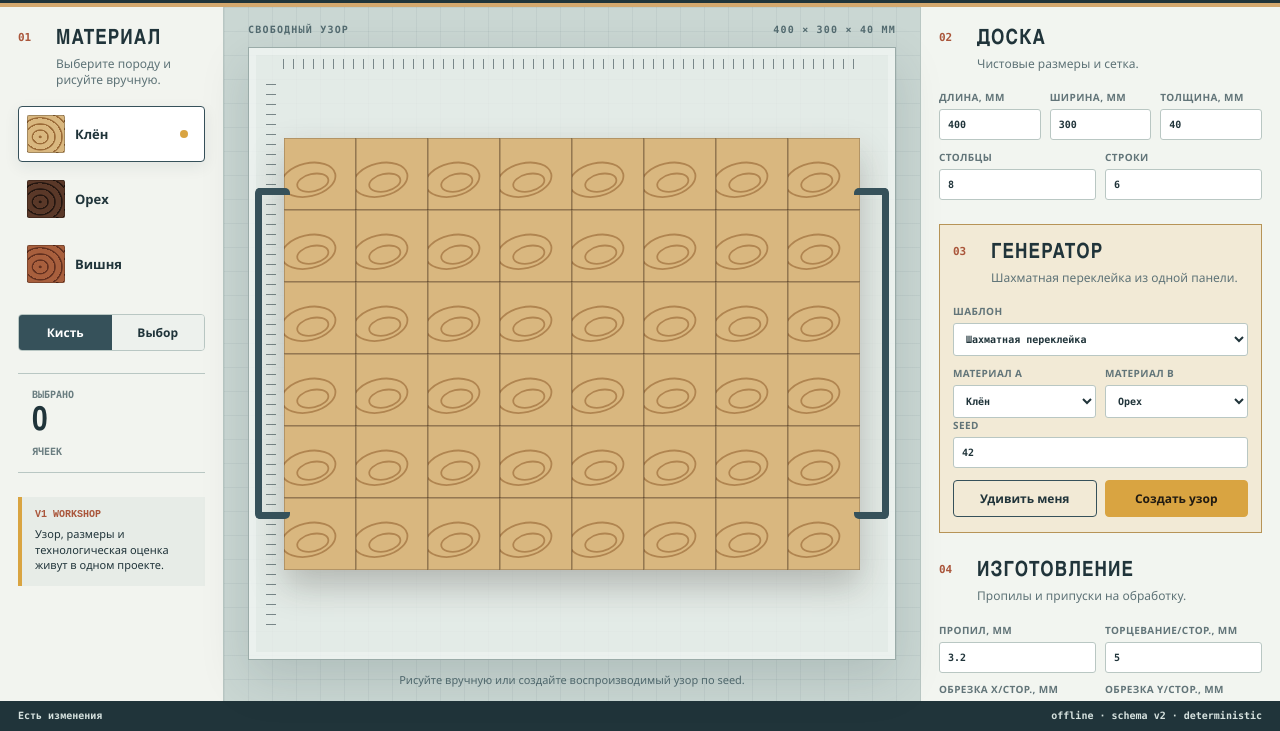
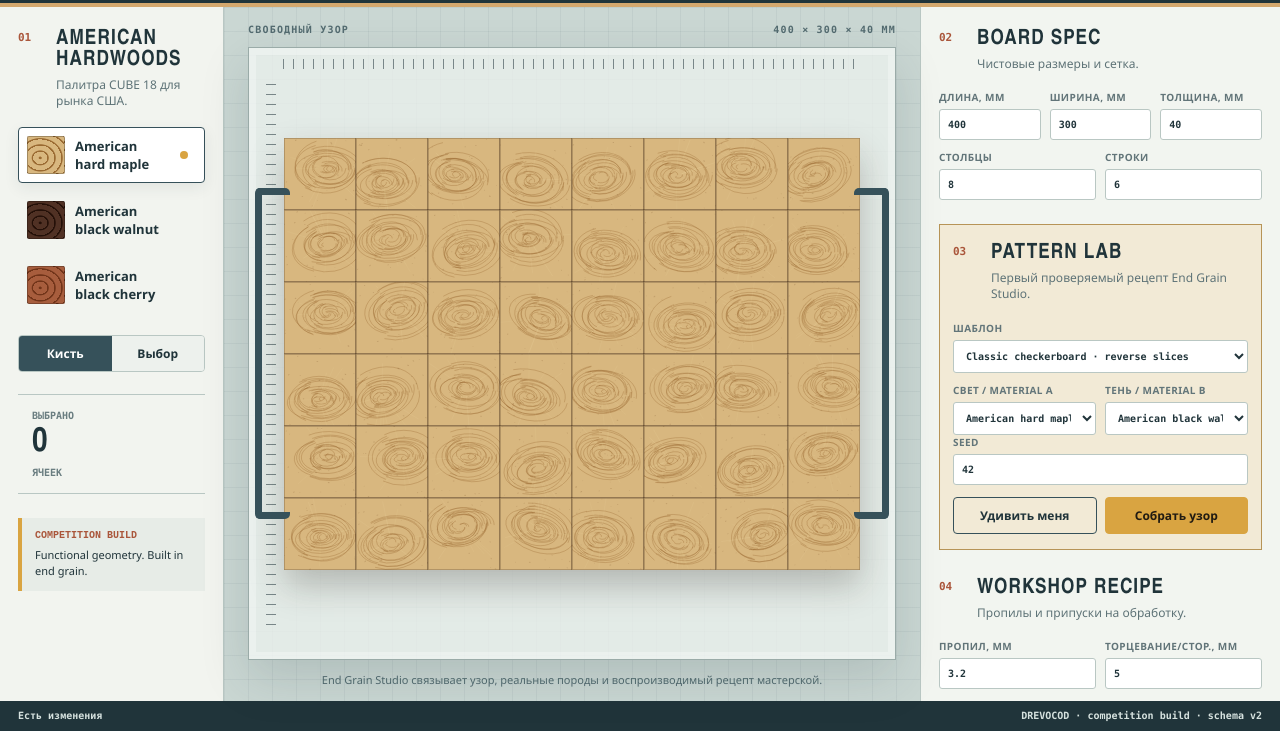
Before and after one commit to Romario499/end-grain-board-generator, a website with bundled scripts: page index.html in a window 1280 px wide. Shown: the part 69-800 px from the top of the page. Built offline with nearby package versions, Linux system fonts and the light colour scheme.

Commit message:
feat-drevocod-competition-build

```diff
--- a/index.html
+++ b/index.html
@@ -4,51 +4,49 @@
     <meta charset="utf-8">
     <meta name="viewport" content="width=device-width, initial-scale=1">
     <meta name="theme-color" content="#20343a">
-    <title>Торец — генератор торцевых досок</title>
+    <title>DREVOCOD — End Grain Studio</title>
     <link rel="stylesheet" href="./src/styles/app.css">
   </head>
   <body>
     <div class="app" id="app">
       <header class="topbar">
-        <div class="brand" aria-label="Торец"><span class="brand-mark" aria-hidden="true"></span><div><strong>Торец</strong><small>workshop generator</small></div></div>
+        <div class="brand" aria-label="DREVOCOD End Grain Studio"><span class="brand-mark" aria-hidden="true"></span><div><strong>DREVOCOD</strong><small>END GRAIN STUDIO</small></div></div>
         <label class="project-name"><span class="sr-only">Название проекта</span><input id="project-name" maxlength="80"></label>
-        <nav class="project-actions" aria-label="Проект">
-          <button id="new-project" class="button ghost">Новый</button><button id="open-project" class="button ghost">Открыть</button><button id="save-project" class="button">Сохранить</button><button id="export-project" class="button accent">Экспорт PNG</button>
-        </nav>
+        <nav class="project-actions" aria-label="Проект"><button id="new-project" class="button ghost">Новый вариант</button><button id="open-project" class="button ghost">Открыть</button><button id="save-project" class="button">Сохранить</button><button id="export-project" class="button accent">Экспорт PNG</button></nav>
       </header>
 
       <main class="workspace">
         <aside class="panel material-panel">
-          <div class="panel-heading"><span>01</span><div><h2>Материал</h2><p>Выберите породу и рисуйте вручную.</p></div></div>
+          <div class="panel-heading"><span>01</span><div><h2>American hardwoods</h2><p>Палитра CUBE 18 для рынка США.</p></div></div>
           <div id="materials" class="materials"></div>
           <div class="segmented" aria-label="Инструмент"><button id="tool-paint" data-tool="paint">Кисть</button><button id="tool-select" data-tool="select">Выбор</button></div>
           <div class="selection-box"><small>Выбрано</small><strong id="selection-count">0</strong><span>ячеек</span></div>
-          <div class="workshop-note"><strong>V1 WORKSHOP</strong><span>Узор, размеры и технологическая оценка живут в одном проекте.</span></div>
+          <div class="workshop-note"><strong>COMPETITION BUILD</strong><span>Functional geometry. Built in end grain.</span></div>
         </aside>
 
         <section class="board-stage" aria-label="Рабочая область">
           <div class="stage-label"><span id="pattern-label">Свободный узор</span><span id="board-summary"></span></div>
-          <div class="jig" id="canvas-wrap"><div class="ruler ruler-x" aria-hidden="true"></div><div class="ruler ruler-y" aria-hidden="true"></div><canvas id="board-canvas" aria-label="Узор доски"></canvas></div>
-          <p class="stage-hint">Рисуйте вручную или создайте воспроизводимый узор по seed.</p>
+          <div class="jig" id="canvas-wrap"><div class="ruler ruler-x" aria-hidden="true"></div><div class="ruler ruler-y" aria-hidden="true"></div><canvas id="board-canvas" aria-label="Узор торцевой доски"></canvas></div>
+          <p class="stage-hint">End Grain Studio связывает узор, реальные породы и воспроизводимый рецепт мастерской.</p>
         </section>
 
         <aside class="panel controls-panel">
           <section>
-            <div class="panel-heading"><span>02</span><div><h2>Доска</h2><p>Чистовые размеры и сетка.</p></div></div>
+            <div class="panel-heading"><span>02</span><div><h2>Board spec</h2><p>Чистовые размеры и сетка.</p></div></div>
             <div class="fields board-fields"><label>Длина, мм<input id="length-mm" type="number" min="50" max="3000" step="0.1"></label><label>Ширина, мм<input id="width-mm" type="number" min="50" max="3000" step="0.1"></label><label>Толщина, мм<input id="thickness-mm" type="number" min="5" max="300" step="0.1"></label></div>
             <div class="fields two"><label>Столбцы<input id="grid-columns" type="number" min="1" max="64" step="1"></label><label>Строки<input id="grid-rows" type="number" min="1" max="64" step="1"></label></div>
           </section>
 
           <section class="generator-card">
-            <div class="panel-heading compact"><span>03</span><div><h2>Генератор</h2><p>Шахматная переклейка из одной панели.</p></div></div>
-            <label class="field-label">Шаблон<select id="pattern-template"><option value="classic-checkerboard-reverse-slices">Шахматная переклейка</option></select></label>
-            <div class="fields two"><label>Материал A<select id="pattern-material-a"></select></label><label>Материал B<select id="pattern-material-b"></select></label></div>
+            <div class="panel-heading compact"><span>03</span><div><h2>Pattern lab</h2><p>Первый проверяемый рецепт End Grain Studio.</p></div></div>
+            <label class="field-label">Шаблон<select id="pattern-template"><option value="classic-checkerboard-reverse-slices">Classic checkerboard · reverse slices</option></select></label>
+            <div class="fields two"><label>Свет / Material A<select id="pattern-material-a"></select></label><label>Тень / Material B<select id="pattern-material-b"></select></label></div>
             <label class="field-label">Seed<input id="pattern-seed" inputmode="text" value="42"></label>
-            <div class="generator-actions"><button id="surprise-pattern" class="button ghost-dark">Удивить меня</button><button id="generate-pattern" class="button accent">Создать узор</button></div>
+            <div class="generator-actions"><button id="surprise-pattern" class="button ghost-dark">Удивить меня</button><button id="generate-pattern" class="button accent">Собрать узор</button></div>
           </section>
 
           <section>
-            <div class="panel-heading compact"><span>04</span><div><h2>Изготовление</h2><p>Пропилы и припуски на обработку.</p></div></div>
+            <div class="panel-heading compact"><span>04</span><div><h2>Workshop recipe</h2><p>Пропилы и припуски на обработку.</p></div></div>
             <div class="fields two manufacturing-fields"><label>Пропил, мм<input id="kerf-mm" type="number" min="0" step="0.1" value="3.2"></label><label>Торцевание/стор., мм<input id="end-trim-mm" type="number" min="0" step="0.1" value="5"></label><label>Обрезка X/стор., мм<input id="trim-x-mm" type="number" min="0" step="0.1" value="5"></label><label>Обрезка Y/стор., мм<input id="trim-y-mm" type="number" min="0" step="0.1" value="5"></label><label>Строгание/пл., мм<input id="planing-mm" type="number" min="0" step="0.1" value="1"></label><label>Шлифовка/пл., мм<input id="sanding-mm" type="number" min="0" step="0.1" value="0.5"></label></div>
             <div class="recipe-status"><span id="recipe-status">ОЦЕНКА</span><small id="recipe-diagnostic">Заполните склад для полной проверки реализуемости.</small></div>
             <div class="metrics"><div><span>Ячейка</span><strong id="recipe-cell">—</strong></div><div><span>Срез</span><strong id="recipe-slice">—</strong></div><div><span>Первая панель</span><strong id="recipe-panel">—</strong></div><div><span>Поперечных пилов</span><strong id="recipe-cuts">—</strong></div><div><span>Заготовка</span><strong id="recipe-gross">—</strong></div><div><span>Отход</span><strong id="recipe-waste">—</strong></div></div>
@@ -56,14 +54,11 @@
             <button id="print-recipe" class="button print-button">Печать инструкции</button>
           </section>
 
-          <section>
-            <div class="panel-heading compact"><span>05</span><div><h2>Ориентация</h2><p>Для выбранных ячеек.</p></div></div>
-            <div class="transform-grid"><button id="rotate-cw" class="tool-button"><span aria-hidden="true">↻</span>Повернуть</button><button id="mirror-lr" class="tool-button"><span aria-hidden="true">↔</span>Слева направо</button><button id="mirror-tb" class="tool-button"><span aria-hidden="true">↕</span>Сверху вниз</button></div>
-          </section>
+          <section><div class="panel-heading compact"><span>05</span><div><h2>Orientation</h2><p>Для выбранных ячеек.</p></div></div><div class="transform-grid"><button id="rotate-cw" class="tool-button"><span aria-hidden="true">↻</span>Повернуть</button><button id="mirror-lr" class="tool-button"><span aria-hidden="true">↔</span>Слева направо</button><button id="mirror-tb" class="tool-button"><span aria-hidden="true">↕</span>Сверху вниз</button></div></section>
         </aside>
       </main>
 
-      <footer class="statusbar"><span id="save-state"></span><span id="error-message" role="alert"></span><span>offline · schema v2 · deterministic</span></footer>
+      <footer class="statusbar"><span id="save-state"></span><span id="error-message" role="alert"></span><span>DREVOCOD · competition build · schema v2</span></footer>
       <dialog id="open-dialog"><form method="dialog"><header><h2>Открыть проект</h2><button value="cancel" aria-label="Закрыть">×</button></header><div id="project-list" class="project-list"></div></form></dialog>
       <dialog id="unsaved-dialog"><form method="dialog"><h2>Есть несохранённые изменения</h2><p>Сохранить их перед переходом?</p><div class="dialog-actions"><button value="cancel" data-decision="cancel">Отмена</button><button value="discard" data-decision="discard">Не сохранять</button><button value="save" data-decision="save" class="accent">Сохранить</button></div></form></dialog>
       <dialog id="resize-dialog"><form method="dialog"><h2>Уменьшить сетку?</h2><p>Ячейки справа или снизу будут удалены.</p><div class="dialog-actions"><button value="cancel">Отмена</button><button value="confirm" class="accent">Уменьшить</button></div></form></dialog>
--- a/src/materials/catalog.js
+++ b/src/materials/catalog.js
@@ -1,23 +1,23 @@
 export const BUILT_IN_MATERIALS = Object.freeze([
   Object.freeze({
     id: 'maple',
-    name: 'Клён',
-    baseColor: '#d9b77f',
-    accentColor: '#9b6b38',
-    textureKey: 'rings-soft',
+    name: 'American hard maple',
+    baseColor: '#d8b77f',
+    accentColor: '#9a6a32',
+    textureKey: 'american-hard-maple-end-grain',
   }),
   Object.freeze({
     id: 'walnut',
-    name: 'Орех',
-    baseColor: '#5a3828',
-    accentColor: '#241610',
-    textureKey: 'rings-bold',
+    name: 'American black walnut',
+    baseColor: '#503124',
+    accentColor: '#241008',
+    textureKey: 'american-black-walnut-end-grain',
   }),
   Object.freeze({
     id: 'cherry',
-    name: 'Вишня',
-    baseColor: '#a85f3d',
-    accentColor: '#63301f',
-    textureKey: 'rings-offset',
+    name: 'American black cherry',
+    baseColor: '#a75d3d',
+    accentColor: '#713419',
+    textureKey: 'american-black-cherry-end-grain',
   }),
 ]);
--- a/src/rendering/canvas-renderer.js
+++ b/src/rendering/canvas-renderer.js
@@ -1,8 +1,74 @@
 import { getOrientationMatrix } from '../domain/transform-engine.js';
+import { buildWoodTexturePlan } from './wood-texture-plan.js';
+
+function drawRings(context, texture, unit) {
+  const centerX = texture.center.x * unit;
+  const centerY = texture.center.y * unit;
+  context.strokeStyle = texture.profile.ringColor;
+  context.lineWidth = Math.max(0.65, unit * 0.012);
+  context.lineCap = 'round';
+  context.globalAlpha = texture.profile.ringAlpha;
+
+  for (const ring of texture.rings) {
+    for (let contour = 0; contour < 3; contour += 1) {
+      const phase = ring.phase + contour * 2.094;
+      const drift = ring.wobble * unit;
+      const radiusX = Math.max(1, (ring.radius + ring.wobble * Math.sin(phase * 1.7)) * unit);
+      const radiusY = Math.max(1, radiusX * (ring.aspect + ring.wobble * Math.cos(phase * 1.3)));
+      context.beginPath();
+      context.ellipse(
+        centerX + Math.cos(phase) * drift,
+        centerY + Math.sin(phase) * drift,
+        radiusX,
+        radiusY,
+        ring.rotation,
+        contour * 2.094,
+        (contour + 1) * 2.094 + 0.1,
+      );
+      context.stroke();
+    }
+  }
+}
+
+function drawPores(context, texture, unit) {
+  context.fillStyle = texture.profile.poreColor;
+  for (const pore of texture.pores) {
+    context.globalAlpha = pore.alpha;
+    context.beginPath();
+    context.ellipse(
+      pore.x * unit,
+      pore.y * unit,
+      Math.max(0.45, pore.radius * unit),
+      Math.max(0.3, pore.radius * unit * 0.58),
+      pore.x * 1.8,
+      0,
+      Math.PI * 2,
+    );
+    context.fill();
+  }
+}
+
+function drawRays(context, texture, unit) {
+  const centerX = texture.center.x * unit;
+  const centerY = texture.center.y * unit;
+  context.strokeStyle = texture.profile.rayColor;
+  context.lineCap = 'round';
+  for (const ray of texture.rays) {
+    const start = ray.start * unit;
+    const end = (ray.start + ray.length) * unit;
+    context.globalAlpha = ray.alpha;
+    context.lineWidth = Math.max(0.45, ray.width * unit);
+    context.beginPath();
+    context.moveTo(centerX + Math.cos(ray.angle) * start, centerY + Math.sin(ray.angle) * start);
+    context.lineTo(centerX + Math.cos(ray.angle) * end, centerY + Math.sin(ray.angle) * end);
+    context.stroke();
+  }
+}
 
 function drawTexture(context, cell) {
   const [a, b, c, d] = getOrientationMatrix(cell.orientation);
   const unit = Math.min(cell.width, cell.height);
+  const texture = buildWoodTexturePlan(cell);
 
   context.save();
   context.beginPath();
@@ -10,16 +76,9 @@ function drawTexture(context, cell) {
   context.clip();
   context.translate(cell.x + cell.width / 2, cell.y + cell.height / 2);
   context.transform(a, c, b, d, 0, 0);
-  context.strokeStyle = cell.material.accentColor;
-  context.lineWidth = Math.max(1, unit * 0.025);
-  context.globalAlpha = 0.65;
-
-  context.beginPath();
-  context.ellipse(-unit * 0.16, unit * 0.08, unit * 0.38, unit * 0.23, -0.22, 0, Math.PI * 2);
-  context.stroke();
-  context.beginPath();
-  context.ellipse(-unit * 0.1, unit * 0.12, unit * 0.22, unit * 0.12, -0.22, 0, Math.PI * 2);
-  context.stroke();
+  drawRings(context, texture, unit);
+  drawPores(context, texture, unit);
+  drawRays(context, texture, unit);
   context.restore();
 }
 
@@ -33,6 +92,7 @@ export function drawBoard(context, plan) {
     context.fillRect(cell.x, cell.y, cell.width, cell.height);
     drawTexture(context, cell);
     context.strokeStyle = 'rgba(34, 20, 12, 0.32)';
+    context.globalAlpha = 1;
     context.lineWidth = Math.max(0.5, Math.min(cell.width, cell.height) * 0.018);
     context.strokeRect(cell.x, cell.y, cell.width, cell.height);
 
--- /dev/null
+++ b/src/rendering/wood-texture-plan.js
@@ -0,0 +1,61 @@
+const PROFILES = Object.freeze({
+  maple: Object.freeze({ ringColor: '#9a6a32', ringAlpha: 0.38, ringCount: 11, poreColor: '#6f451f', poreAlpha: 0.25, poreRadius: 0.009, poreCount: 24, rayColor: '#fff0bd', rayAlpha: 0.16, rayCount: 9 }),
+  walnut: Object.freeze({ ringColor: '#241008', ringAlpha: 0.48, ringCount: 9, poreColor: '#120806', poreAlpha: 0.48, poreRadius: 0.018, poreCount: 42, rayColor: '#bd8155', rayAlpha: 0.13, rayCount: 6 }),
+  cherry: Object.freeze({ ringColor: '#713419', ringAlpha: 0.42, ringCount: 10, poreColor: '#4b2112', poreAlpha: 0.34, poreRadius: 0.012, poreCount: 31, rayColor: '#f0aa79', rayAlpha: 0.22, rayCount: 7 }),
+});
+
+function hashText(text) {
+  let hash = 2166136261;
+  for (let index = 0; index < text.length; index += 1) {
+    hash ^= text.charCodeAt(index);
+    hash = Math.imul(hash, 16777619);
+  }
+  return hash >>> 0;
+}
+
+function createRandom(seed) {
+  let state = seed || 0x6d2b79f5;
+  return () => {
+    state += 0x6d2b79f5;
+    let value = state;
+    value = Math.imul(value ^ (value >>> 15), value | 1);
+    value ^= value + Math.imul(value ^ (value >>> 7), value | 61);
+    return ((value ^ (value >>> 14)) >>> 0) / 4294967296;
+  };
+}
+
+function profileFor(material) {
+  const id = String(material.id ?? '').toLowerCase();
+  if (id.includes('walnut') || id.includes('орех')) return PROFILES.walnut;
+  if (id.includes('cherry') || id.includes('виш')) return PROFILES.cherry;
+  return PROFILES.maple;
+}
+
+export function buildWoodTexturePlan(cell) {
+  const profile = profileFor(cell.material);
+  const random = createRandom(hashText(`${cell.material.id}:${cell.row}:${cell.column}`));
+  const center = { x: (random() - 0.5) * 0.3, y: (random() - 0.5) * 0.26 };
+  const rotation = (random() - 0.5) * 0.65;
+  const rings = Array.from({ length: profile.ringCount }, (_, index) => ({
+    radius: 0.075 + index * (0.43 / profile.ringCount) + random() * 0.009,
+    aspect: 0.56 + random() * 0.22,
+    rotation: rotation + (random() - 0.5) * 0.08,
+    wobble: 0.018 + random() * 0.027,
+    phase: random() * Math.PI * 2,
+  }));
+  const pores = Array.from({ length: profile.poreCount }, () => ({
+    x: random() - 0.5,
+    y: random() - 0.5,
+    radius: profile.poreRadius * (0.5 + random()),
+    alpha: profile.poreAlpha * (0.55 + random() * 0.45),
+  }));
+  const rays = Array.from({ length: profile.rayCount }, () => ({
+    angle: random() * Math.PI * 2,
+    start: 0.06 + random() * 0.08,
+    length: 0.25 + random() * 0.24,
+    width: 0.003 + random() * 0.006,
+    alpha: profile.rayAlpha * (0.55 + random() * 0.45),
+  }));
+
+  return { center, rotation, rings, pores, rays, profile };
+}
```
Also changed, not shown: tests/rendering/wood-texture-plan.test.js (added, +48 -0 lines), README.md.
